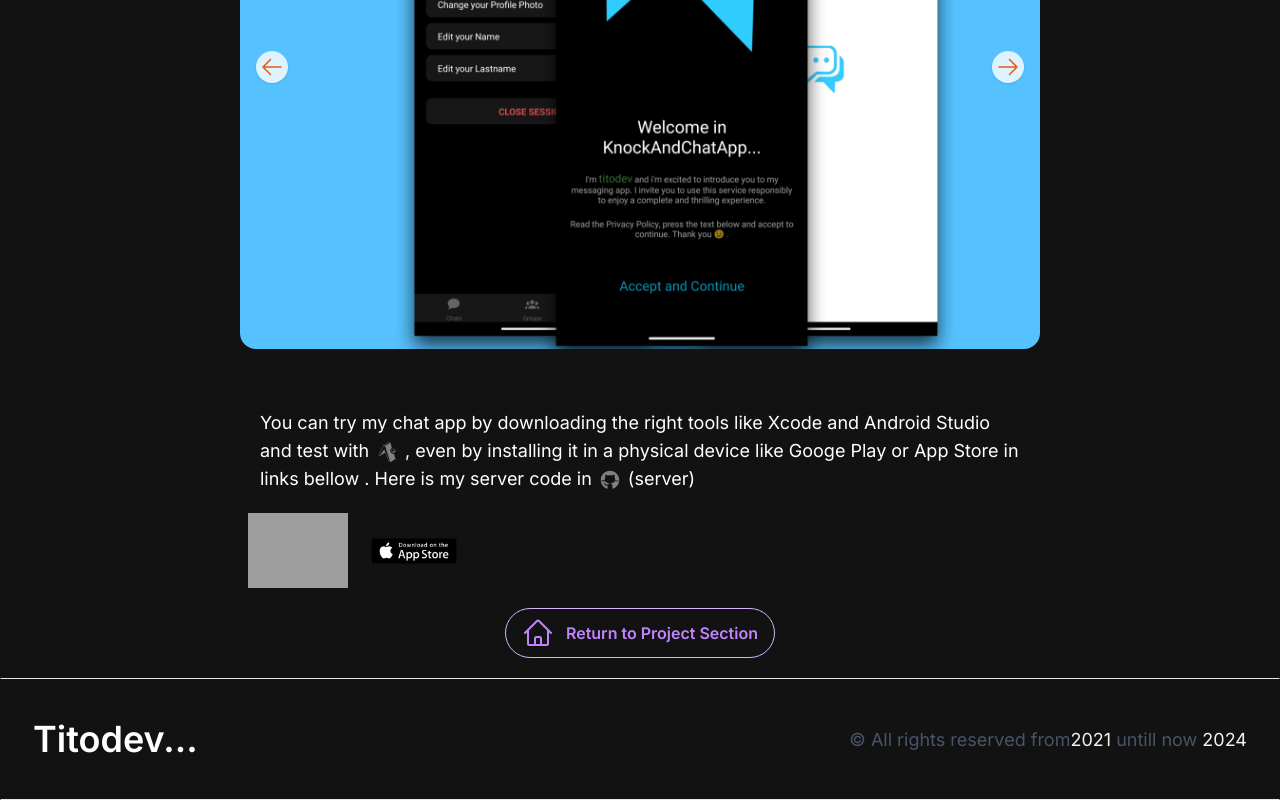
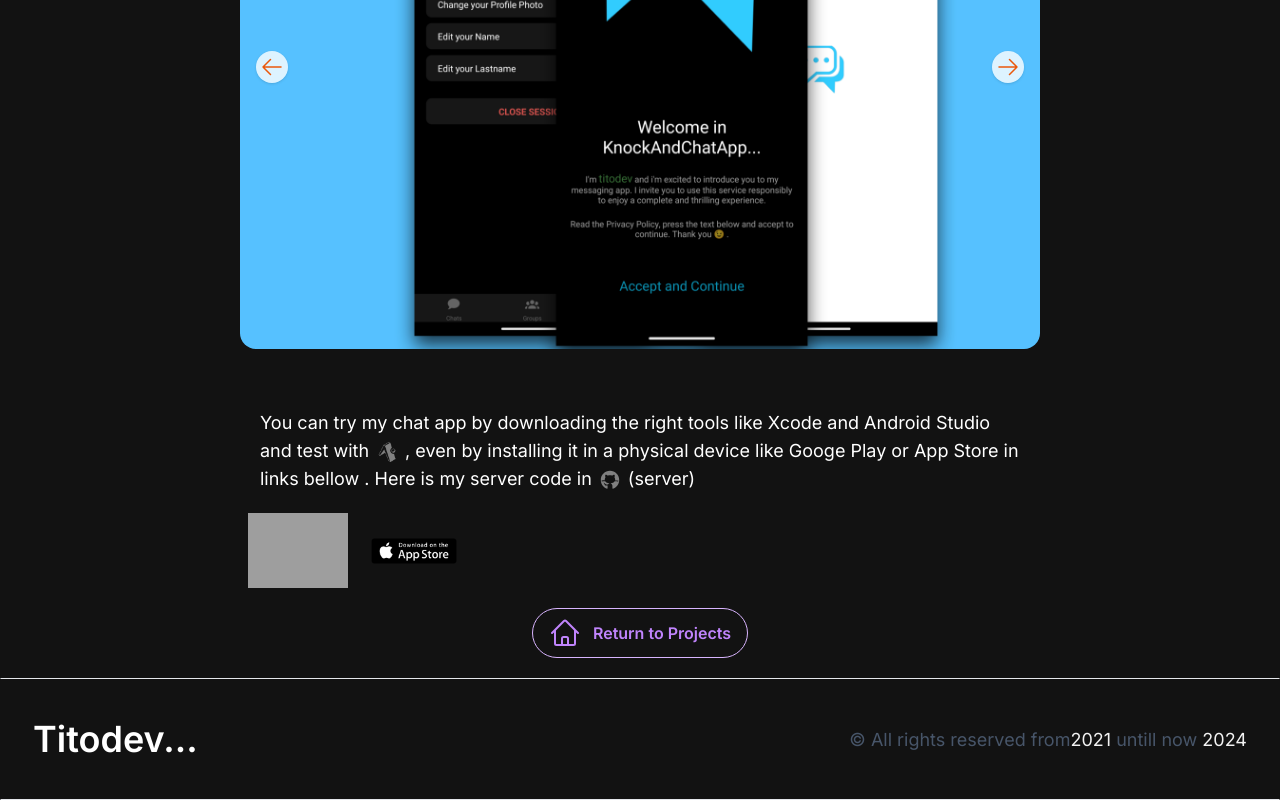
Before and after one commit to fernan-sax78/portfolio, a Next.js app: page /pages/chat_app_info in a window 1280 px wide. Shown: the part 384-1184 px from the top of the page. Built offline with nearby package versions, Linux system fonts and the light colour scheme; grey boxes are pictures that could not be loaded.

Commit message:
better push

```diff
--- a/app/components/ExternalPageNavFooter.jsx
+++ b/app/components/ExternalPageNavFooter.jsx
@@ -85,10 +85,10 @@ function ExternalPageNavFooter({children , title , linkGitHub , state , wordpres
             <Image className = "ml-2 mr-0 inline"  src = "/images/app_store.png" alt="Download App" width={100} height={100}/>
           </Link>
 
-      <Link  href = "" onClick = {() => router.back()} className = {otherStyles.join(' ').toString()} style={{margin : '1.25rem auto .3125rem auto', width : "max-content"}}>
+      <button  onClick = {() => router.push('/#projects')} className = {otherStyles.join(' ').toString()} style={{margin : '1.25rem auto .3125rem auto', width : "max-content"}}>
         <HomeIcon className = 'w-8'/>
-           Return to Project Section
-      </Link>
+           Return to Projects
+      </button>
       </div>
      ): null}
     </div>
--- a/app/pages/wordpress_project/page.jsx
+++ b/app/pages/wordpress_project/page.jsx
@@ -1,7 +1,10 @@
+"use client";
+
+import { useRouter } from 'next/navigation';
 import { HomeIcon } from '@heroicons/react/24/outline';
 import styles from '/app/components/stylesAll.module.scss';
 import Image from 'next/image';
-import Link from 'next/link';
+//import Link from 'next/link';
 import ExternalPageNavFooter from '../../components/ExternalPageNavFooter';
 
 const otherStyles = [
@@ -25,6 +28,7 @@ const otherStyles = [
 ]
 
 function Message() {
+  const router = useRouter();
   return (
 <ExternalPageNavFooter wordpress={true}>
     <section className = {styles.message}>
@@ -39,10 +43,10 @@ function Message() {
         If this kind of work like it, contact me and i personalizate all kind of
         Wordpress work for you . Thanks for read this message.</h1>
       </div>
-      <Link  href = "/" className = {otherStyles.join(' ').toString()}>
+      <button onClick={() => router.push('/#projects')} className = {otherStyles.join(' ').toString()}>
         <HomeIcon className = 'w-8'/>
-           Return to Portfolio
-      </Link>
+           Return to Projects
+      </button>
     </section>
 </ExternalPageNavFooter>
   )
```
